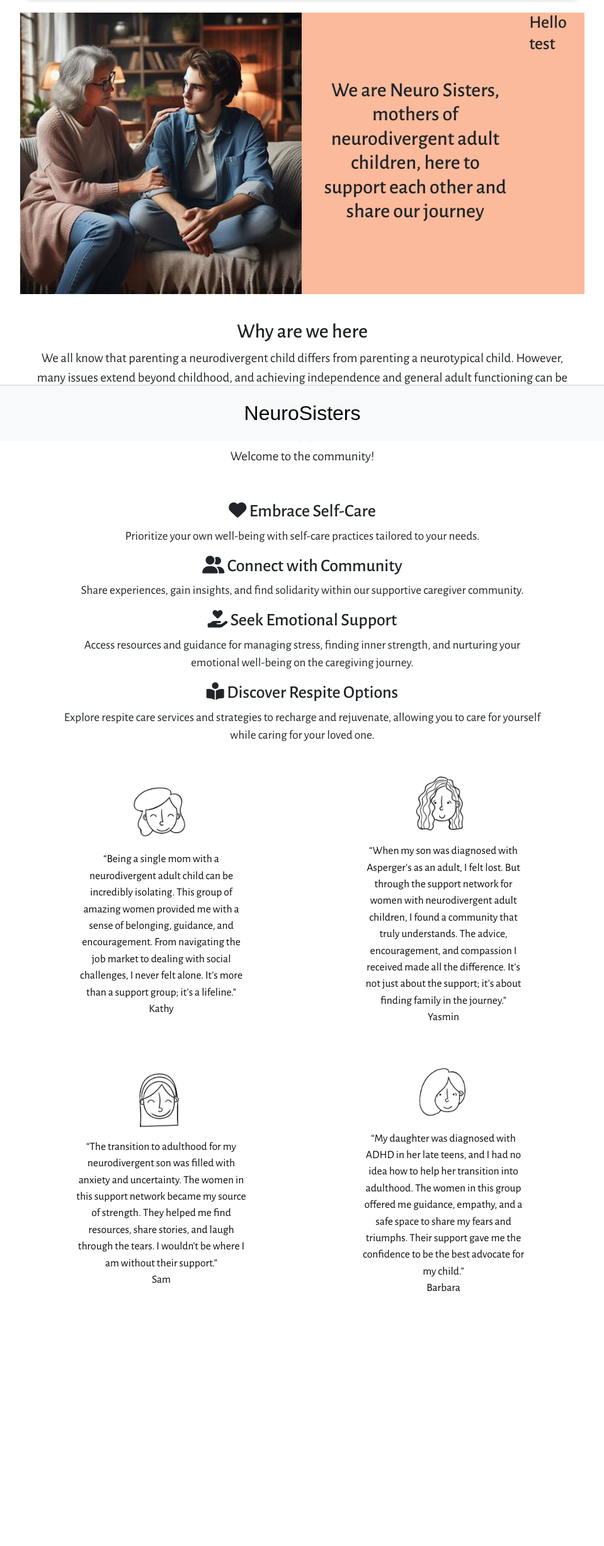
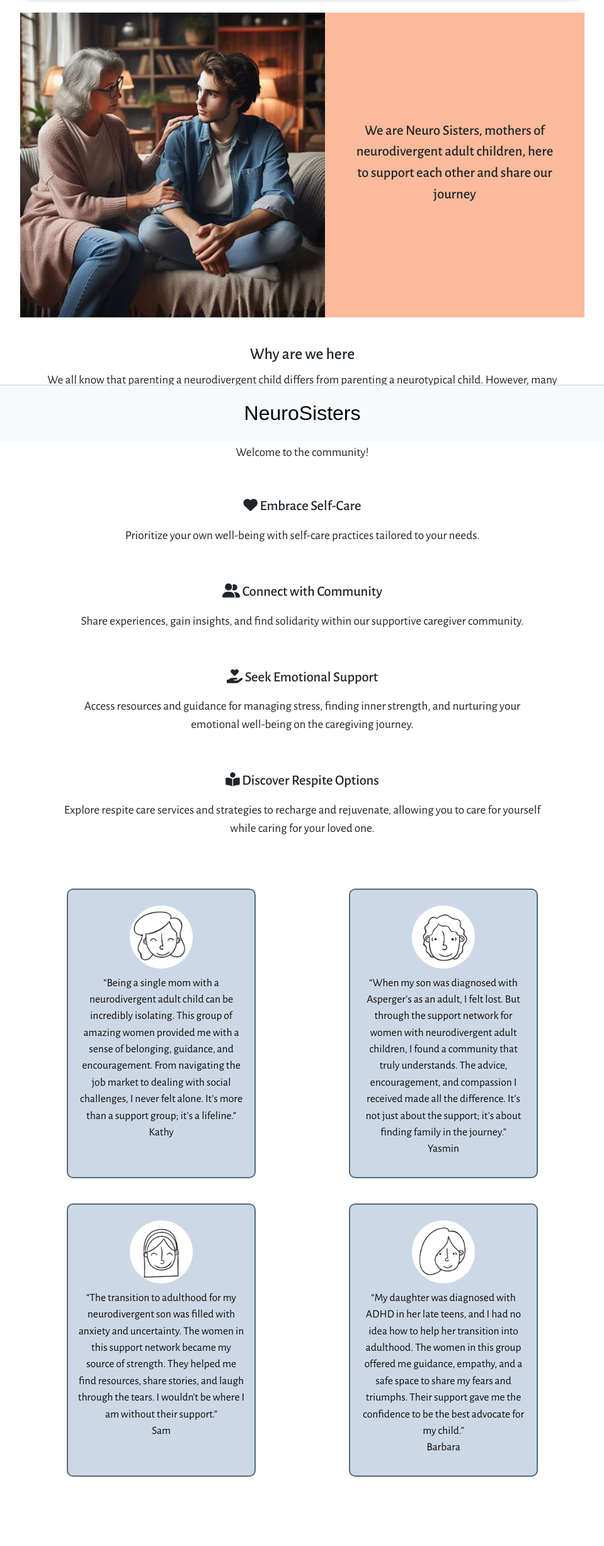
Before and after one commit to tinobragaa/neuro-sisters, a Django app: page / in a window 1280 px wide. Shown: the part 100-2555 px from the top of the page at 63% size, without its empty margins (160-1119 px from the left). Before the commit the page ends 2151 px from the top, so only its background shows below. Run offline with Django 4.2, Linux system fonts and the light colour scheme; some libraries are stand-ins or nearby versions; some web fonts are replaced.

Commit message:
Style the home page

```diff
--- a/home/templates/home/index.html
+++ b/home/templates/home/index.html
@@ -11,7 +11,6 @@
     <div id="welcome">
         <h2>We are Neuro Sisters, mothers of neurodivergent adult children, here to support each other and share our journey</h2>
     </div>
-    <h3>Hello test</h3>
 </section>
 <section id="intro-message">
     <div>
--- a/static/style.css
+++ b/static/style.css
@@ -88,12 +88,11 @@ main {
     font-weight: 400;
     font-style: normal;
     width: 70%;
-    margin: 0 auto 70px;
+    margin: 0 auto 90px;
 }
 
 /* Hero Image */
 #intro {
-    margin: 0 auto;
     display: flex;
     background-color: #faba9b;
 }
@@ -108,10 +107,14 @@ main {
 
 #welcome {
     width: 40%;
-    margin: 2rem;
+    margin: 2em;
     text-align: center;
     display: flex;
     align-items: center;
+}
+#intro, h2 {
+    font-size: 1.4rem;
+    line-height: 150%;
 }
 
 #intro-message {
@@ -119,8 +122,15 @@ main {
     padding: 20px;
     text-align: center;
     line-height: 150%;
-    font-size: 130%;
     margin: 20px auto;
+}
+#intro-message h2 {
+    font-size: 1.6rem;
+}
+
+#intro-message p {
+    line-height: 150%;
+    font-size: 120%;
 }
 
 /* Selfcare section */
@@ -130,9 +140,14 @@ main {
     text-align: center;
 }
 
-#focus-points h2 {
+#focus-points h3 {
     margin-bottom: 20px;
     text-align: center;
+    font-size: 1.4rem;
+}
+
+#focus-points div {
+    margin-bottom: 60px;
 }
 
 #selfcare p {
@@ -161,14 +176,19 @@ main {
     text-align: center;
     flex-basis: auto;
     flex-grow: 1;
-    margin: auto;
+    margin: 20px auto;
     max-width: 300px;
+    max-height: 500px;
     font-size: 110%;
+    border: 2px solid #536d7a;
+    border-radius: 10px;
+    background-color: #cdd8e6;
 }
 
 .quotes-images {
     height: 90vw;
     width: 90vw;
+    border-radius: 50%;
     max-width: 100px;
     max-height: 100px;
     margin: 10px auto;
@@ -271,7 +291,7 @@ main {
     }
 
     #welcome {
-        width: 100%;
+        width: initial;
     }
 }
 
```
Also changed, not shown: static/img/image-three.png, static/img/image-two.png.
